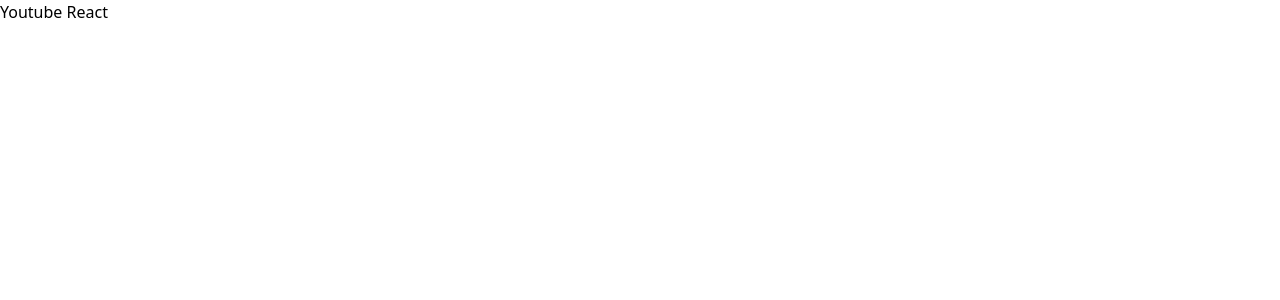
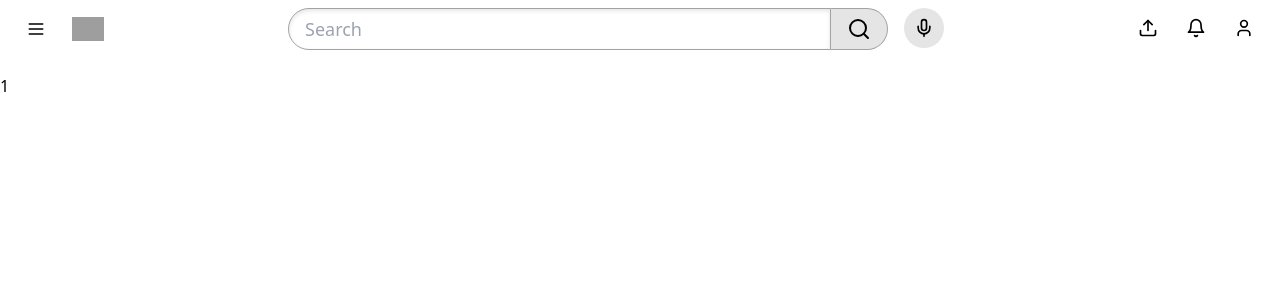
Before and after one commit to durpintm/youtube-clone-react, a React (Vite) app: page / in a window 1280 px wide. Shown: the top 300 px of the page. Built offline with nearby package versions, Linux system fonts and the light colour scheme; grey boxes are pictures that could not be loaded.

Commit message:
Header section completed

```diff
--- a/package.json
+++ b/package.json
@@ -10,8 +10,11 @@
     "preview": "vite preview"
   },
   "dependencies": {
+    "class-variance-authority": "^0.7.0",
+    "lucide-react": "^0.377.0",
     "react": "^18.2.0",
-    "react-dom": "^18.2.0"
+    "react-dom": "^18.2.0",
+    "tailwind-merge": "^2.3.0"
   },
   "devDependencies": {
     "@types/react": "^18.2.66",
--- a/src/App.tsx
+++ b/src/App.tsx
@@ -1,13 +1,11 @@
+import PageHeader from "./layout/PageHeader";
+
 function App() {
   return (
-    <>
-      {/* <img
-        className="h-8 mx-2"
-        src="https://upload.wikimedia.org/wikipedia/commons/thumb/9/90/Logo_of_YouTube_%282013-2015%29.svg/2560px-Logo_of_YouTube_%282013-2015%29.svg.png"
-        alt="Youtube Logo"
-      /> */}
-      <h1>Youtube React</h1>
-    </>
+    <div className="max-h-screen flex flex-col">
+      <PageHeader />
+      <div>1</div>
+    </div>
   );
 }
 
--- /dev/null
+++ b/src/components/Button.tsx
@@ -0,0 +1,41 @@
+import { VariantProps, cva } from "class-variance-authority";
+import { ComponentProps } from "react";
+import { twMerge } from "tailwind-merge";
+
+const buttonStyles = cva(["transition-colors"], {
+  variants: {
+    variant: {
+      default: ["bg-secondary", "hover:bg-secondary-hover"],
+      ghost: ["hover:bg-gray-100"],
+    },
+    size: {
+      default: ["rounded", "p-2"],
+      icon: [
+        "rounded-full",
+        "w-10",
+        "h-10",
+        "flex",
+        "items-center",
+        "justify-center",
+        "p-2.5",
+      ],
+    },
+  },
+  defaultVariants: {
+    variant: "default",
+    size: "default",
+  },
+});
+
+// const classes = buttonStyles({ size: "icon" });
+
+type ButtonProps = VariantProps<typeof buttonStyles> & ComponentProps<"button">;
+
+export function Button({ variant, size, className, ...props }: ButtonProps) {
+  return (
+    <button
+      {...props}
+      className={twMerge(buttonStyles({ variant, size }), className)}
+    />
+  );
+}
--- /dev/null
+++ b/src/layout/PageHeader.tsx
@@ -0,0 +1,87 @@
+import { ArrowLeft, Bell, Menu, Mic, Search, Upload, User } from "lucide-react";
+import { Button } from "../components/Button";
+import { useState } from "react";
+
+const PageHeader = () => {
+  const [showFullWidthSearch, setShowFullWidthSearch] = useState(false);
+  return (
+    <div className="flex gap-10 lg:gap-20 justify-between pt-2 mb-6 mx-4">
+      <div
+        className={`gap-4 items-center flex-shrink-0 ${
+          showFullWidthSearch ? "hidden" : "flex"
+        }`}
+      >
+        <Button variant="ghost" size="icon">
+          <Menu />
+        </Button>
+        <a href="/">
+          <img
+            className="h-6"
+            src="https://upload.wikimedia.org/wikipedia/commons/thumb/9/90/Logo_of_YouTube_%282013-2015%29.svg/2560px-Logo_of_YouTube_%282013-2015%29.svg.png"
+            alt="Youtube Logo"
+          />
+        </a>
+      </div>
+      <form
+        className={`gap-4 flex-grow justify-center ${
+          showFullWidthSearch ? "flex" : "hidden md:flex"
+        }`}
+      >
+        {showFullWidthSearch && (
+          <Button
+            onClick={() => setShowFullWidthSearch(false)}
+            type="button"
+            size="icon"
+            variant="ghost"
+            className="flex-shrink-0"
+          >
+            <ArrowLeft />
+          </Button>
+        )}
+        <div className="flex flex-grow max-w-[600px]">
+          <input
+            type="search"
+            placeholder="Search"
+            className="rounded-l-full border border-secondary-border shadow-inner shadow-secondary py-1 px-4 text-lg w-full focus:border-blue-500 outline-none"
+          />
+          <Button className="py-2 px-4 rounded-r-full border border-secondary-border border-l-0 flex-shrink-0">
+            <Search />
+          </Button>
+        </div>
+        <Button type="button" size="icon" className="flex-shrink-0">
+          <Mic />
+        </Button>
+      </form>
+      <div
+        className={`flex-shrink-0 md:gap-2 ${
+          showFullWidthSearch ? "hidden" : "flex"
+        }`}
+      >
+        <Button
+          onClick={() => {
+            setShowFullWidthSearch(true);
+          }}
+          size="icon"
+          variant="ghost"
+          className="md:hidden"
+        >
+          <Search />
+        </Button>
+        <Button size="icon" variant="ghost" className="md:hidden">
+          <Mic />
+        </Button>
+        <Button size="icon" variant="ghost">
+          <Upload />
+        </Button>
+        <Button size="icon" variant="ghost">
+          <Bell />
+        </Button>
+        <Button size="icon" variant="ghost">
+          <User />
+        </Button>
+      </div>
+    </div>
+  );
+};
+
+export default PageHeader;
--- a/tailwind.config.js
+++ b/tailwind.config.js
@@ -1,8 +1,21 @@
+import colors from "tailwindcss/colors";
+
 /** @type {import('tailwindcss').Config} */
 export default {
   content: ["./index.html", "./src/**/*.{js,ts,jsx,tsx}"],
   theme: {
-    extend: {},
+    extend: {
+      colors: {
+        secondary: {
+          DEFAULT: colors.neutral[200],
+          hover: colors.neutral[300],
+          border: colors.neutral[400],
+          text: colors.neutral[500],
+          dark: colors.neutral[800],
+          ["dark-hover"]: colors.neutral[900],
+        },
+      },
+    },
   },
   plugins: [],
 };
```
Also changed, not shown: 1 other file (tests, documents, lock files or other folders).
